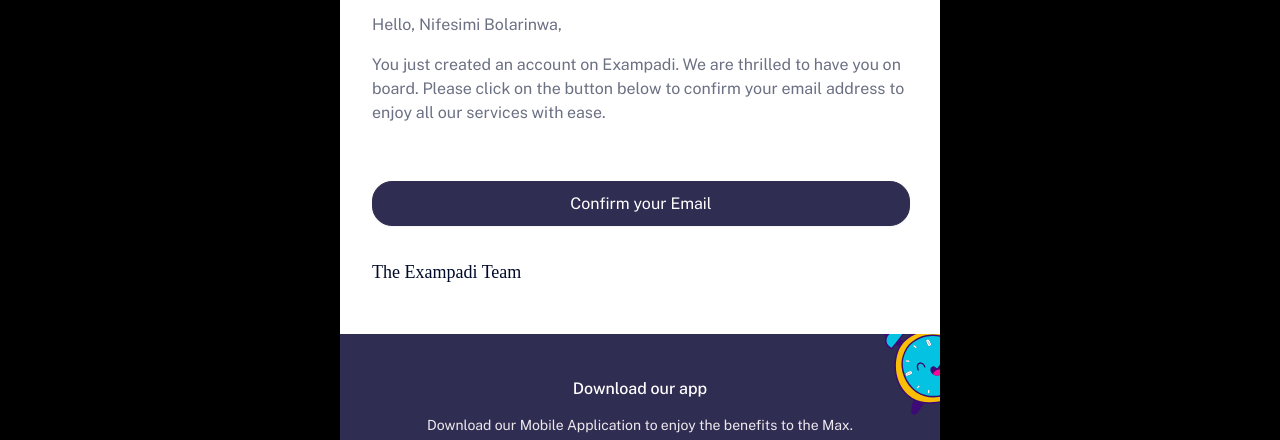
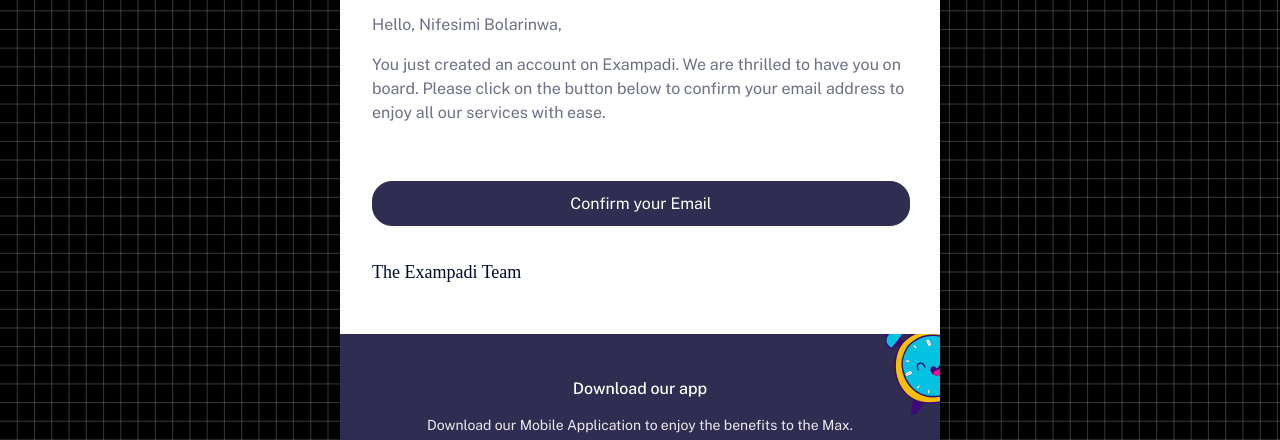
Before and after one commit to MrGiddz/exampadi_email-template, a plain HTML site: page index.html in a window 1280 px wide. Shown: the part 233-673 px from the top of the page. Drawn offline with nearby package versions, Linux system fonts and the light colour scheme; a web font is replaced by a local one.

Commit message:
backgroud image added

```diff
--- a/index.html
+++ b/index.html
@@ -19,8 +19,8 @@
   <style type="text/css">
     body {
       margin: 0;
-      background-color: #000;
       font-family: Public Sans;
+      background: url('assets/bg.svg') #000;
     }
 
     table {
@@ -51,9 +51,6 @@
       font-family: Public Sans;
       color: #171a1b;
       padding: 24px;
-    }
-    .body-header{
-
     }
     .download {
       position: relative;
```
Also changed, not shown: assets/background.svg (added), assets/bg.svg (added), 1 other file.
